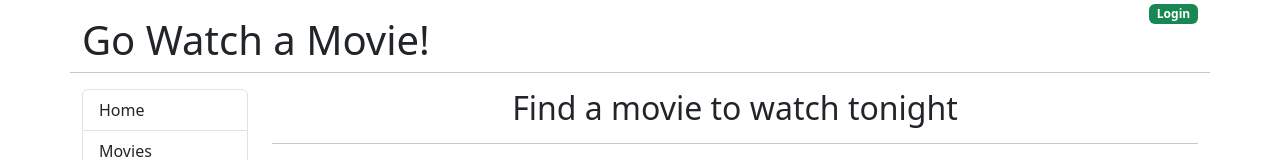
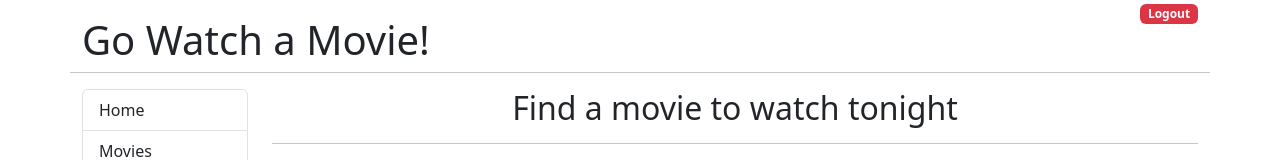
Before and after one commit to salimmia/go-watch-movie, a React (Create React App) app: page / in a window 1280 px wide. Shown: the top 160 px of the page. Built offline with nearby package versions, Linux system fonts and the light colour scheme.

Commit message:
Working on the Login button (34) with JWTToken

```diff
--- a/src/App.js
+++ b/src/App.js
@@ -1,7 +1,10 @@
 import "bootstrap/dist/css/bootstrap.min.css"; // Bootstrap CSS
+import { useState } from "react";
 import { Link, Outlet } from "react-router-dom";
 
 function App() {
+  const [jwtToken, setJwtToken] = useState("sd");
+
   return (
     <div className="container">
       <div className="row">
@@ -9,9 +12,15 @@ function App() {
           <h1 className="mt-3">Go Watch a Movie!</h1>
         </div>
         <div className="col text-end">
+          {!jwtToken ? (
             <Link to="/login">
               <span className="badge bg-success">Login</span>
             </Link>
+          ) : (
+            <Link to="#!">
+              <span className="badge bg-danger">Logout</span>
+            </Link>
+          )}
         </div>
         <hr className="mb-3"></hr>
       </div>
@@ -35,6 +44,9 @@ function App() {
               >
                 Genres
               </Link>
+              {jwtToken && (
+                <>
+                  {" "}
                   <Link
                     to="/admin/movies/0"
                     className="list-group-item list-group-item-action"
@@ -53,6 +65,8 @@ function App() {
                   >
                     GraphQL
                   </Link>
+                </>
+              )}
             </div>
           </nav>
         </div>
```
Lines whose indentation alone changed are shown as unchanged.
